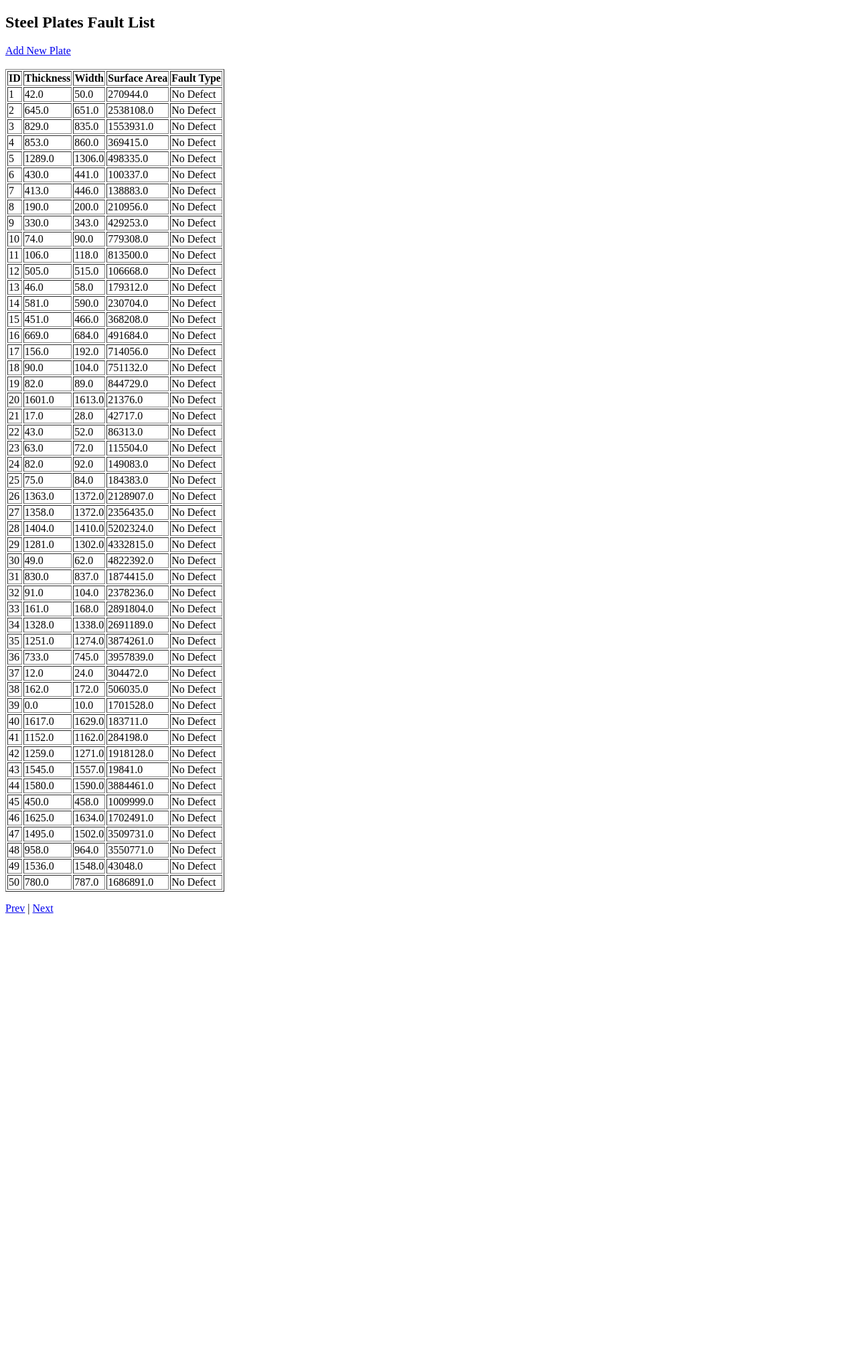
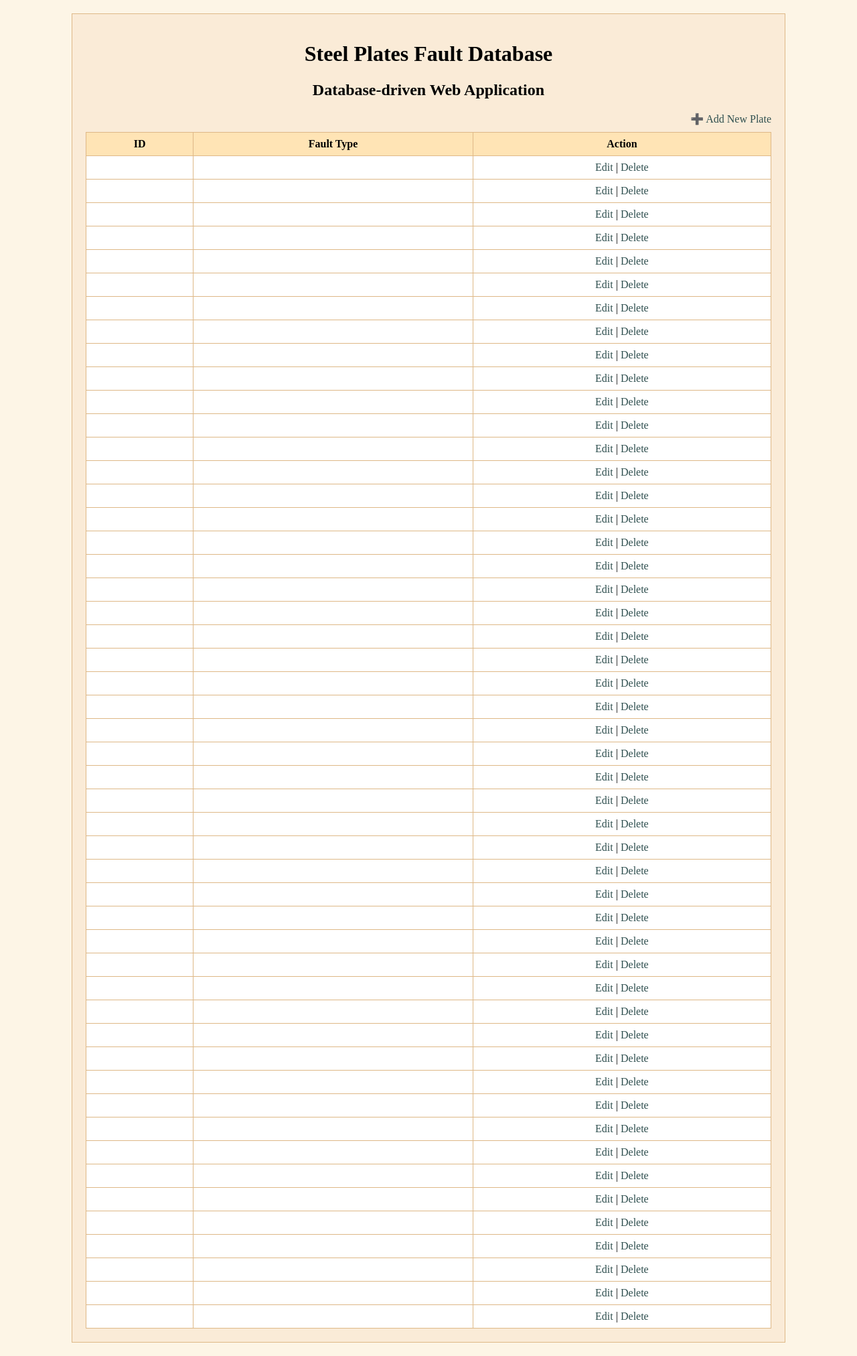
Before and after one commit to Kimminji021217/DataBase_Assignment, a Flask app: page /plates in a window 1280 px wide. Shown: the whole page at 67% size. Before the commit the page ends 1365 px from the top, so only its background shows below. Run offline with Flask 3, Linux system fonts and the light colour scheme; data comes from the database, SQL or seed files in the repository.

Commit message:
Style plates list page with basic HTML and CSS

```diff
--- a/templates/plates.html
+++ b/templates/plates.html
@@ -1,39 +1,71 @@
 <!DOCTYPE html>
 <html>
 <head>
-    <meta charset="UTF-8">
-    <title>Steel Plates Faults</title>
+    <meta charset="utf-8">
+    <title>Steel Plates Database</title>
+    <style>
+        html {
+            background-color: oldlace;
+        }
+        body {
+            background-color: antiquewhite;
+            border: 1px solid burlywood;
+            padding: 20px;
+            margin: 20px auto;
+            width: 80%;
+        }
+        h1, h2 {
+            text-align: center;
+        }
+        table {
+            width: 100%;
+            border-collapse: collapse;
+            background-color: white;
+        }
+        th, td {
+            border: 1px solid burlywood;
+            padding: 8px;
+            text-align: center;
+        }
+        th {
+            background-color: moccasin;
+        }
+        a {
+            text-decoration: none;
+            color: darkslategray;
+        }
+        .top-link {
+            text-align: right;
+            margin-bottom: 10px;
+        }
+    </style>
 </head>
+
 <body>
-    <h2>Steel Plates Fault List</h2>
+    <h1>Steel Plates Fault Database</h1>
+    <h2>Database-driven Web Application</h2>
 
-    <a href="/add">Add New Plate</a>
-    <br><br>
+    <div class="top-link">
+        <a href="/add">➕ Add New Plate</a>
+    </div>
 
-    <table border="1">
+    <table>
         <tr>
             <th>ID</th>
-            <th>Thickness</th>
-            <th>Width</th>
-            <th>Surface Area</th>
             <th>Fault Type</th>
+            <th>Action</th>
         </tr>
 
         {% for row in rows %}
         <tr>
-            <td>{{ row[0] }}</td>
-            <td>{{ row[1] }}</td>
-            <td>{{ row[2] }}</td>
-            <td>{{ row[3] }}</td>
-            <td>{{ row[4] }}</td>
+            <td>{{ row["id"] }}</td>
+            <td>{{ row["fault_type"] }}</td>
+            <td>
+                <a href="/edit/{{ row['id'] }}">Edit</a> |
+                <a href="/delete/{{ row['id'] }}">Delete</a>
+            </td>
         </tr>
         {% endfor %}
     </table>
-
-    <p>
-      <a href="/plates?page={{ page - 1 }}">Prev</a> |
-      <a href="/plates?page={{ page + 1 }}">Next</a>
-    </p>
-
 </body>
 </html>
```
